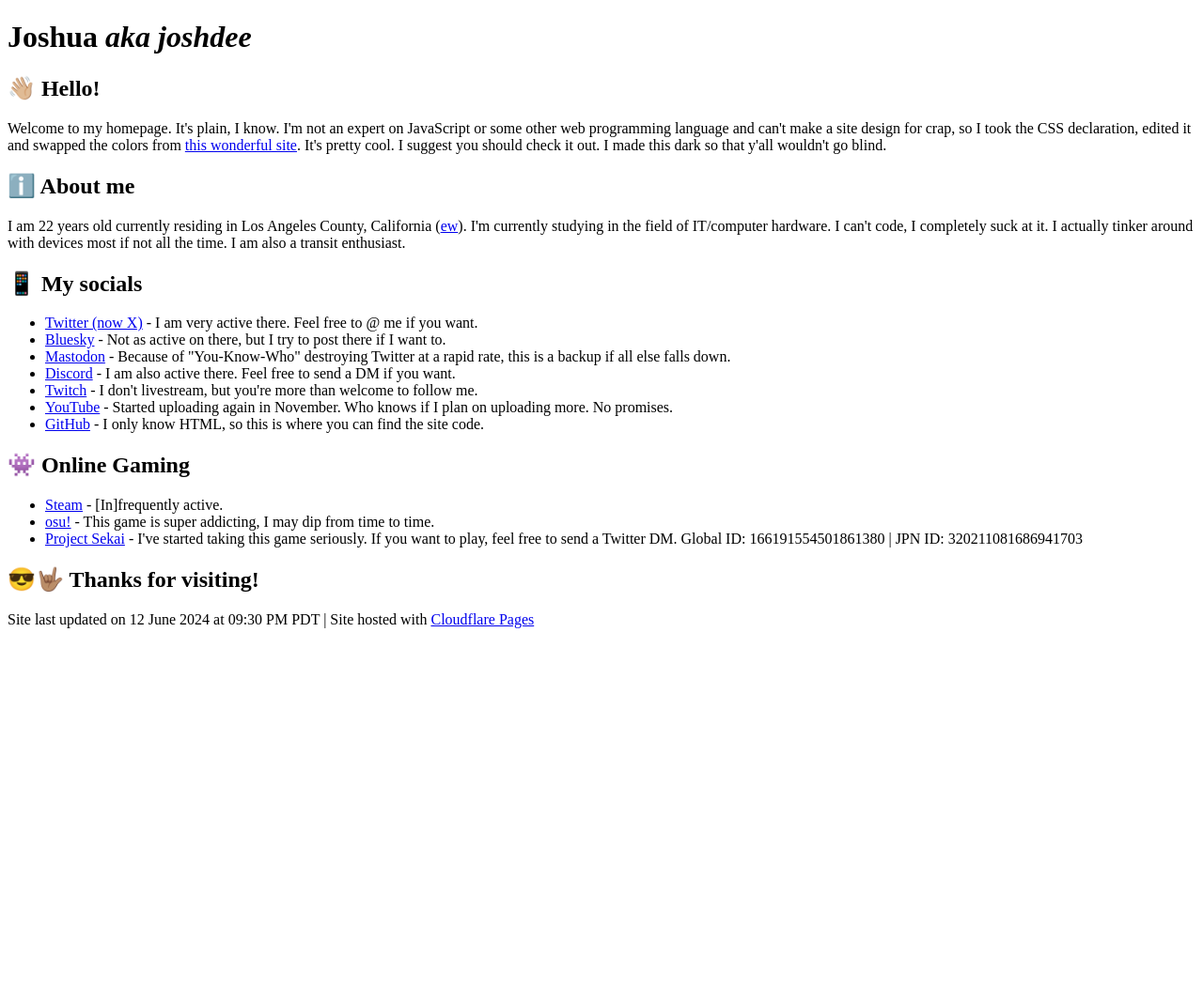
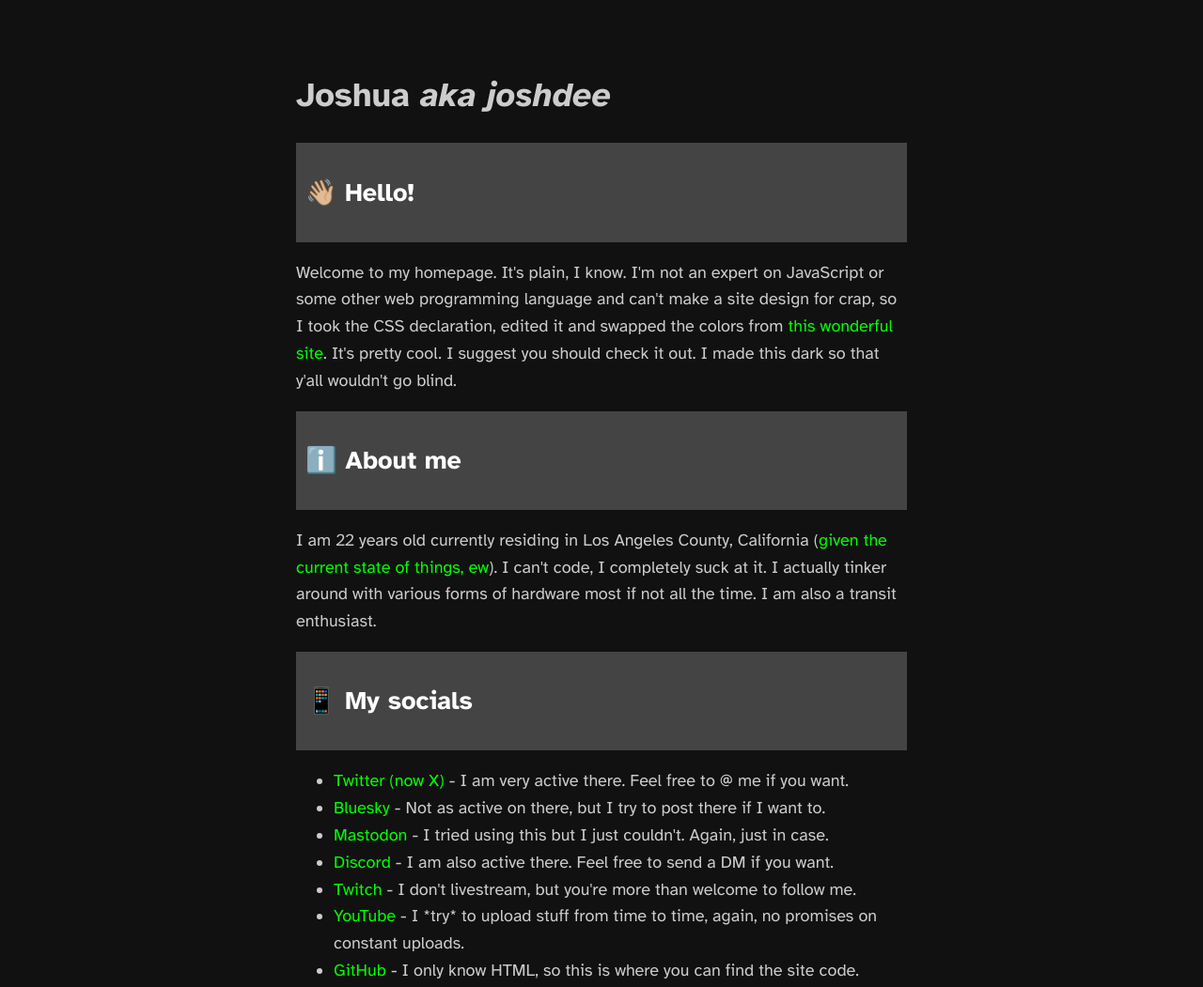
Before and after one commit to joshdee/joshdee.xyz, a plain HTML site: page index.html in a window 1280 px wide. Shown: the top 1051 px of the page at 94% size. Before the commit the page ends 800 px from the top, so only its background shows below. Drawn offline with Linux system fonts and the light colour scheme.

Commit message:
hopefully fixes some broken stuff, no style ref

```diff
--- a/index.html
+++ b/index.html
@@ -1,15 +1,71 @@
 <!DOCTYPE html>
 <html>
 <head>
-    <meta charset="UTF-8">
-    <meta name="viewport" content="width=device-width, initial-scale=1.0">
+    <meta charset="utf-8">
+    <meta name="viewport" content="width=device-width, initial-scale=1">
+    <meta name="theme-color" content="#111111">
+    <link rel="preconnect" href="https://fonts.googleapis.com">
+    <link rel="preconnect" href="https://fonts.gstatic.com" crossorigin>
+    <link href="https://fonts.googleapis.com/css2?family=Atkinson+Hyperlegible:ital,wght@0,400;0,700;1,400;1,700&display=swap" rel="stylesheet">
     <title>Joshua (joshdee)</title>
-    <link rel="stylesheet" href="style.css">
-    <script src="anim_bg.js"></script>
-    <title>Joshua (joshdee)</title>
+    <style>
+        body {
+            margin: 40px auto;
+            max-width: 650px;
+            line-height: 1.6;
+            font-size: 18px;
+            background-color: #111111;
+            color: #ccc;
+            padding: 10px;
+            font-family: 'Atkinson Hyperlegible', sans-serif;
+        }
+        h1, h2 {
+            font-family: 'Atkinson Hyperlegible', sans-serif;
+            line-height: 1.5;
+        }
+        .textbox {
+            background-color: #444444;
+            padding: 10px;
+            color: white;
+        }
+        a:link {
+            color: lime;
+            background-color: transparent;
+            text-decoration: none;
+        }
+        a:visited {
+            color: cyan;
+            background-color: transparent;
+            text-decoration: none;
+        }
+		#animated-background {
+		    position: absolute;
+		    top: 0;
+		    left: 0;
+		    width: 100%;
+		    height: 100%;
+		    z-index: -1;
+		    overflow: hidden;
+		}
+
+		.circle {
+		    position: absolute;
+		    border-radius: 50%;
+		    background: rgba(255, 255, 255, 0.1);
+		    animation: float 10s infinite ease-in-out;
+		}
+
+		@keyframes float {
+		    0%, 100% {
+		        transform: translateY(0);
+		    }
+		    50% {
+		        transform: translateY(-20px);
+		    }
+		}
+    </style>
 </head>
 <body>
-    <div id="animated-background"></div>
     <header>
         <h1>Joshua <em>aka joshdee</em></h1>
     </header>
@@ -23,7 +79,7 @@
         <div class="textbox">
             <h2>ℹ️ About me</h2>
         </div>
-        <p>I am 22 years old currently residing in Los Angeles County, California (<a href="https://youtu.be/FW_sy2D4i90?t=16">ew</a>). I'm currently studying in the field of IT/computer hardware. I can't code, I completely suck at it. I actually tinker around with devices most if not all the time. I am also a transit enthusiast.</p>
+        <p>I am 22 years old currently residing in Los Angeles County, California (<a href="https://youtu.be/FW_sy2D4i90?t=16">given the current state of things, ew</a>). I can't code, I completely suck at it. I actually tinker around with various forms of hardware most if not all the time. I am also a transit enthusiast.</p>
     </section>
     <section>
         <div class="textbox">
@@ -32,10 +88,10 @@
         <ul>
             <li><a href="https://twitter.com/j0shdee_">Twitter (now X)</a> - I am very active there. Feel free to @ me if you want.</li>
             <li><a href="https://bsky.app/profile/joshdee.xyz">Bluesky</a> - Not as active on there, but I try to post there if I want to.</li>
-            <li><a href="https://mastodon.social/@joshdee">Mastodon</a> - Because of "You-Know-Who" destroying Twitter at a rapid rate, this is a backup if all else falls down.</li>
+            <li><a href="https://mastodon.social/@joshdee">Mastodon</a> - I tried using this but I just couldn't. Again, just in case.</li>
             <li><a href="http://discord.com/users/110130328365981696">Discord</a> - I am also active there. Feel free to send a DM if you want.</li>
             <li><a href="https://www.twitch.tv/joshdee52">Twitch</a> - I don't livestream, but you're more than welcome to follow me.</li>
-            <li><a href="https://www.youtube.com/channel/UCzKxJ64rs9UpYFJr-ggNKcw">YouTube</a> - Started uploading again in November. Who knows if I plan on uploading more. No promises.</li>
+            <li><a href="https://www.youtube.com/channel/UCzKxJ64rs9UpYFJr-ggNKcw">YouTube</a> - I *try* to upload stuff from time to time, again, no promises on constant uploads.</li>
             <li><a href="https://github.com/joshdee">GitHub</a> - I only know HTML, so this is where you can find the site code.</li>
         </ul>
     </section>
@@ -47,11 +103,13 @@
             <li><a href="https://steamcommunity.com/id/joshdee52/">Steam</a> - [In]frequently active.</li>
             <li><a href="https://osu.ppy.sh/users/6117115">osu!</a> - This game is super addicting, I may dip from time to time.</li>
             <li><a href="https://www.colorfulstage.com/">Project Sekai</a> - I've started taking this game seriously. If you want to play, feel free to send a Twitter DM. Global ID: 166191554501861380 | JPN ID: 320211081686941703</li>
+			<li><a href="https://www.fortnite.com/">Fortnite</a> - I've started taking this game seriously as well. I play solo and only go online with friends.</li>
         </ul>
     </section>
     <footer>
         <h2>😎🤟🏽 Thanks for visiting!</h2>
-        <p>Site last updated on 12 June 2024 at 09:30 PM PDT | Site hosted with <a href="https://pages.cloudflare.com/">Cloudflare Pages</a></p>
+        <p>Site last updated on 13 June 2024 at 10:00 AM PDT | Site hosted with <a href="https://pages.cloudflare.com/">Cloudflare Pages</a></p>
     </footer>
+	<script src="anim_bg.js"></script>
 </body>
 </html>
```
